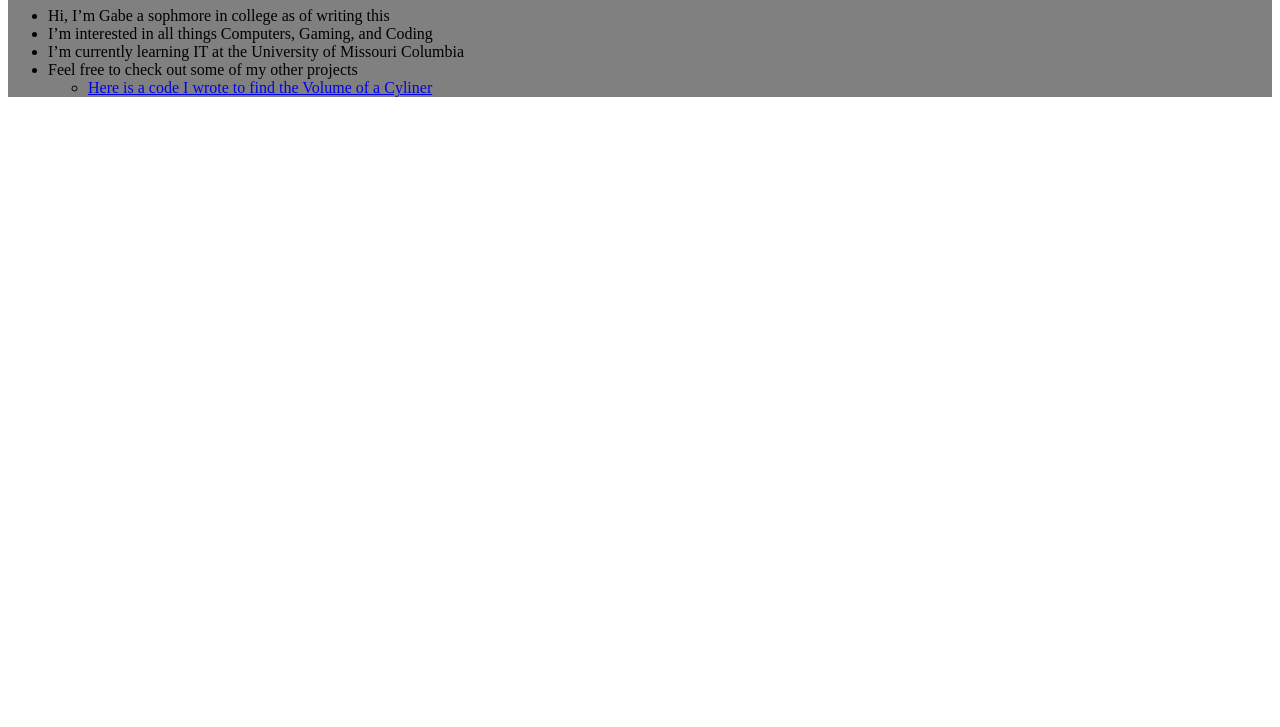
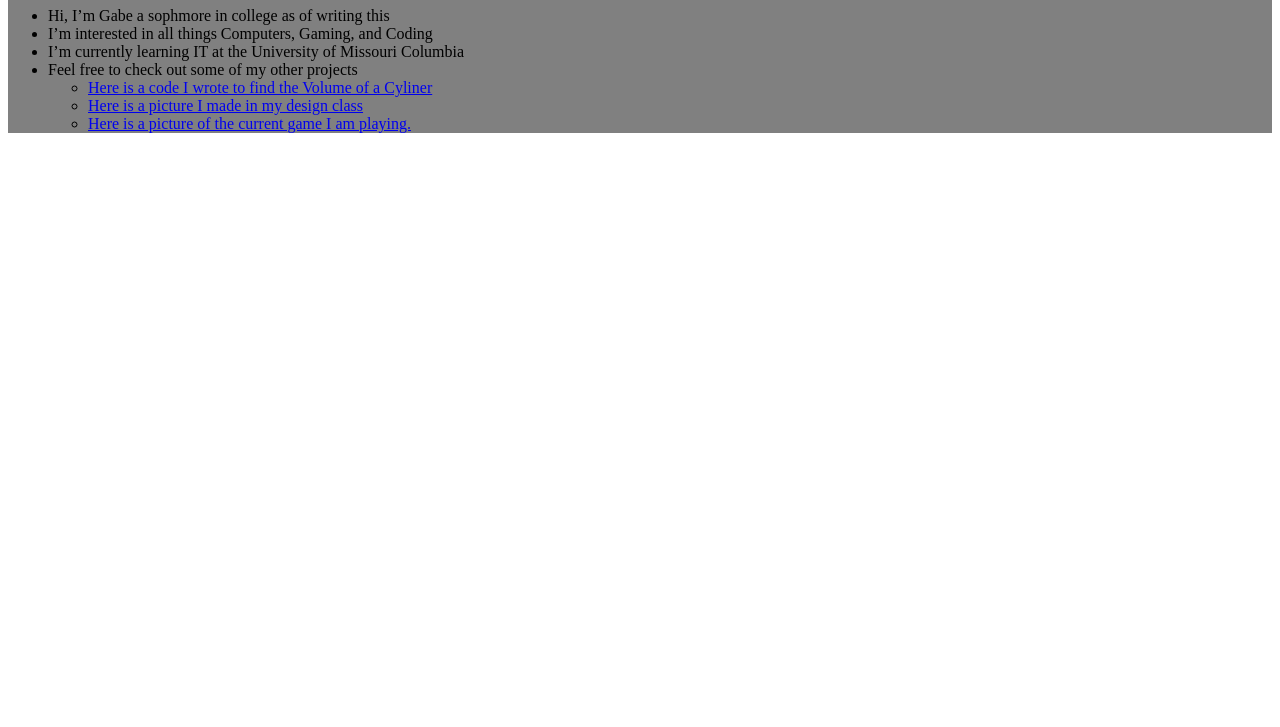
Before and after one commit to GabeS1/GabeS1.github.io, a plain HTML site: page Finalproject.html in a window 1280 px wide. Shown: the part 73-800 px from the top of the page. Drawn offline with Linux system fonts and the light colour scheme.

Commit message:
Update Finalproject.html

```diff
--- a/Finalproject.html
+++ b/Finalproject.html
@@ -16,6 +16,8 @@
   <li>Feel free to check out some of my other projects</li>
       <ul>
 	<li><a href="https://github.com/GabeS1/GabeS1.github.io/blob/main/CylinderVolumeCalc.html">Here is a code I wrote to find the Volume of a Cyliner</a></li>
+	<li><a href="https://github.com/GabeS1/GabeS1/blob/main/GabeSisk3bAsset%201.png">Here is a picture I made in my design class</a></li>
+	<li><a href="https://www.bing.com/images/search?view=detailV2&ccid=N0MyLXys&id=B28C5A5E47731F70EB89C7E06DFCD3C4031D0BB8&thid=OIP.N0MyLXysFySFgxA7sPhgPQHaHa&mediaurl=https%3a%2f%2fth.bing.com%2fth%2fid%2fR.3743322d7cac17248583103bb0f8603d%3frik%3duAsdA8TT%252fG3gxw%26riu%3dhttp%253a%252f%252forig10.deviantart.net%252f1453%252ff%252f2015%252f303%252f0%252f8%252fblack_desert_by_ru_devlin-d9evffh.png%26ehk%3d%252bbpHT%252fbE%252fvsoJpQHrtb2%252fvLBJJt0B%252fwmf%252frdBjG6Vu0%253d%26risl%3d%26pid%3dImgRaw%26r%3d0&exph=512&expw=512&q=Black+Desert+Online+Icon&simid=608007858485018276&FORM=IRPRST&ck=D93EC91B832FDE76A86DA35723E033FC&selectedIndex=8">Here is a picture of the current game I am playing.</a></li>
       </ul>
 </ul>
 </div>
```
